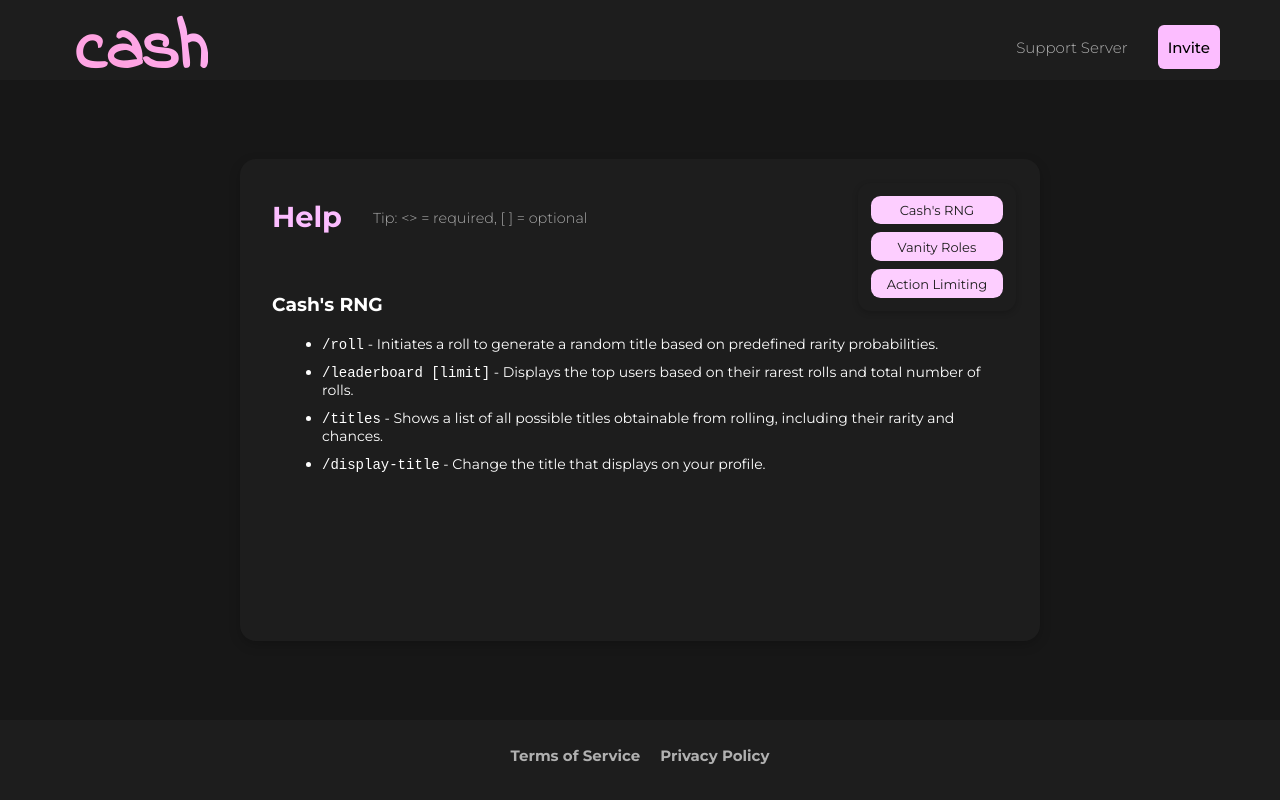
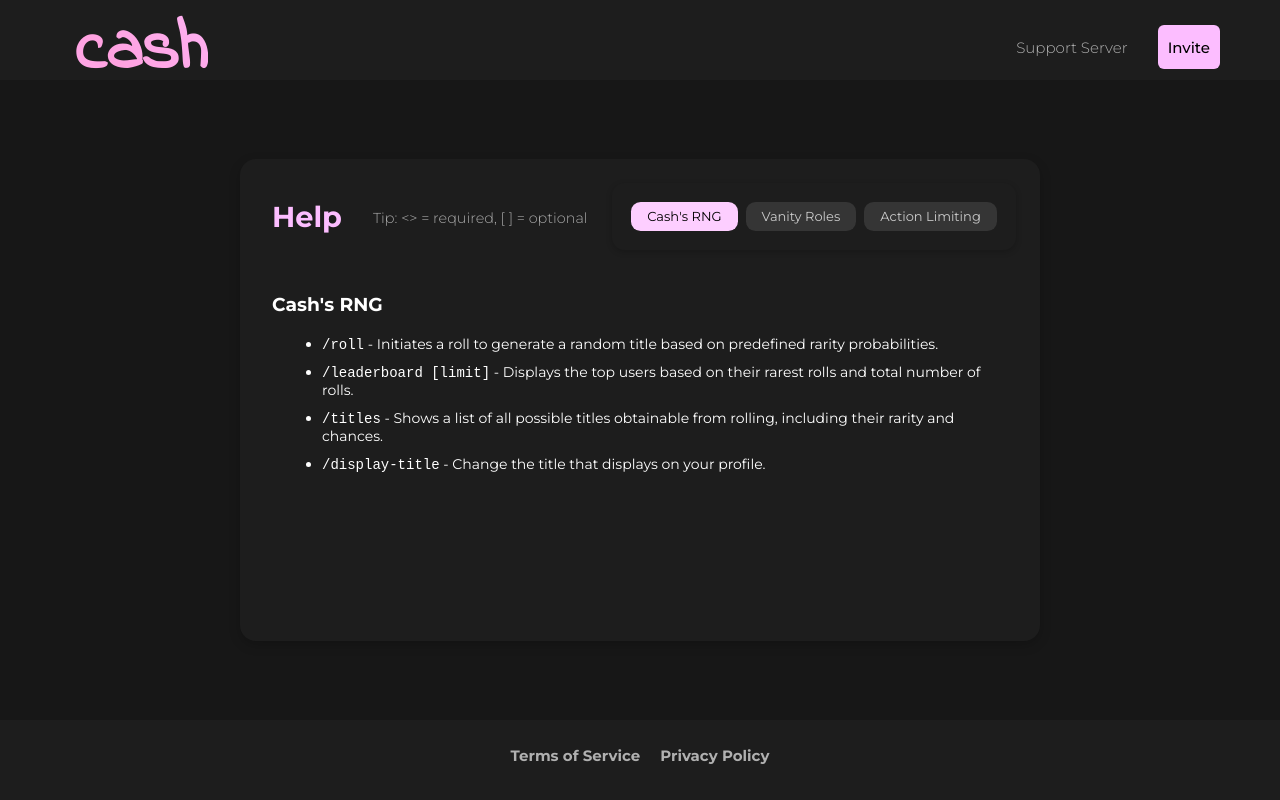
Before and after one commit to pupxrl/need-site, a plain HTML site: page index.html in a window 1280 px wide. Drawn offline with Linux system fonts and the light colour scheme; no server answers; a web font is replaced by a local one.

Commit message:
yes i cooked

```diff
--- a/css/index.css
+++ b/css/index.css
@@ -30,6 +30,11 @@ header {
   padding: 0;
   max-width: 400px;
   margin: 0 auto;
+}
+
+.active-page {
+  background-color: #fdceff !important;
+  color: black !important;
 }
 
 h1 {
@@ -154,6 +159,7 @@ article {
   color: #aaa;
   margin: 0.2rem 0 0 0;
 }
+
 .page-content {
   height: 300px;
   overflow-y: auto;
@@ -186,9 +192,9 @@ article {
   top: 1.5rem;
   right: 1.5rem;
   display: flex;
-  flex-direction: column;
+  flex-direction: row;
   gap: 0.5rem;
-  padding: 0.8rem;
+  padding: 1.2rem;
   border-radius: 0.8rem;
   box-shadow: 0 2px 6px rgba(0,0,0,0.2);
   z-index: 10;
@@ -198,8 +204,8 @@ button {
   font-family: inherit;
   font-size: 13px;
   padding: 0.4rem 1rem;
-  background-color: #fdceff;
-  color: #1d1d1d;
+  background-color: #353535;
+  color: #cbcbcb;
   border: none;
   border-radius: 0.6rem;
   cursor: pointer;
@@ -209,7 +215,6 @@ button {
 }
 
 button:hover {
-  background-color: #fce5ff;
   transform: translateY(-1px);
 }
 
--- a/index.html
+++ b/index.html
@@ -57,9 +57,9 @@
 
       <br />
       <div class="nav-buttons">
-        <button onclick="showPage('cashRng')">Cash's RNG</button>
-        <button onclick="showPage('vanityrole')">Vanity Roles</button>
-        <button onclick="showPage('actionlimit')">Action Limiting</button>
+        <button id="cashRng" onclick="showPage('cashRng')">Cash's RNG</button>
+        <button id="vanityrole" onclick="showPage('vanityrole')">Vanity Roles</button>
+        <button id="actionlimit" onclick="showPage('actionlimit')">Action Limiting</button>
       </div>
     </article>
 
--- a/scripts/help.js
+++ b/scripts/help.js
@@ -33,9 +33,29 @@ const pages = {
       `,
 };
 
+let currentPage = "";
+
 function showPage(pageId) {
-  const contentDiv = document.getElementById("pageContent");
-  contentDiv.innerHTML = pages[pageId] || "<p>Page not found.</p>";
+  currentPage = pageId;
+
+  const content = document.getElementById('pageContent');
+    content.innerHTML = pages[pageId] || "<p>Page not found.</p>";
+
+  setTimeout(() => {
+    content.innerHTML = getPageContent(pageId);
+    content.style.opacity = 1;
+  }, 150);
+
+  const buttons = document.querySelectorAll('.nav-buttons button');
+  buttons.forEach(btn => {
+    btn.classList.remove('active-page');
+  });
+
+  const activeButton = document.getElementById(pageId);
+  if (activeButton) {
+    activeButton.classList.add('active-page');
+  }
 }
 
+
 showPage("cashRng");
```
